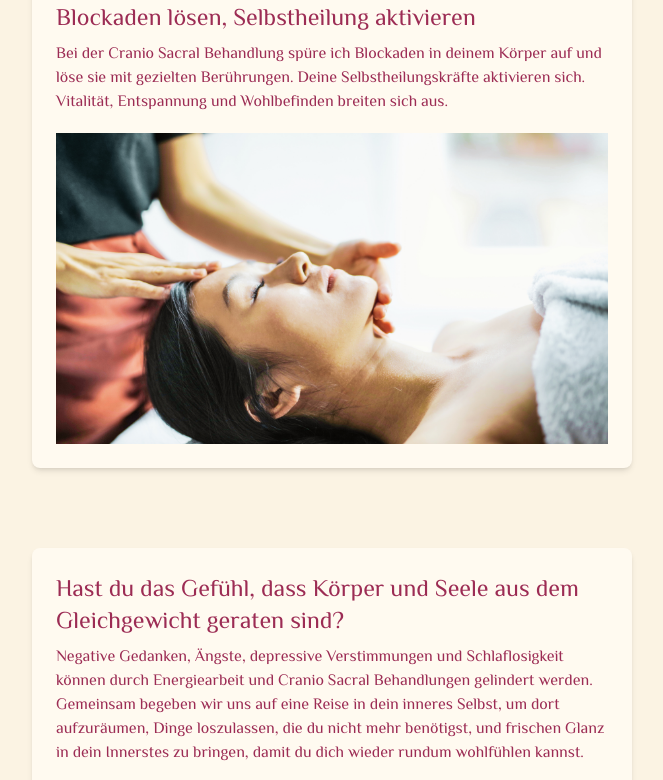
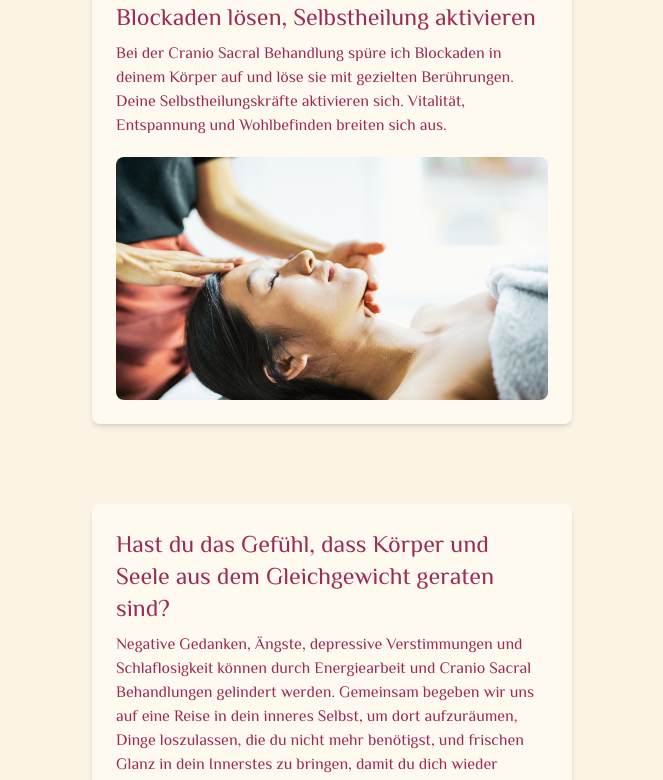
Before and after one commit to meyer-marco/flow_cranio_page, a Next.js app: page /components/Layout/Layout in a window 1280 px wide. Shown: the part 1880-2660 px from the top of the page, without its empty margins (308-971 px from the left). Built offline with nearby package versions, Linux system fonts and the light colour scheme.

Commit message:
fix: change responsive layout, cleanup

```diff
--- a/src/pages/components/Card/Card.tsx
+++ b/src/pages/components/Card/Card.tsx
@@ -33,7 +33,7 @@ const Card: React.FC<{
 }> = ({ headline, content, image }) => {
   return (
     <Flowbite theme={{ theme: customTheme }}>
-      <CardWrapper className="md:w-1/2">
+      <CardWrapper className="xl:w-2/5 sm:w-2/3 md:-1/2">
         <div>
           <h5 className="mb-2 md:text-2xl text-lg text-main-violet">
             {headline}
@@ -41,8 +41,15 @@ const Card: React.FC<{
           <div className="mb-5 md:text-base text-sm font-thin text-main-violet">
             {content}
           </div>
-
-          <Image height={200} width={650} src={image} alt={""} />
+          <div className="flex justify-center">
+            <Image
+              className="rounded-lg"
+              height={200}
+              width={650}
+              src={image}
+              alt={""}
+            />
+          </div>
         </div>
       </CardWrapper>
     </Flowbite>
```
Also changed, not shown: src/pages/components/Layout/Layout.tsx (+1 -4 lines).
